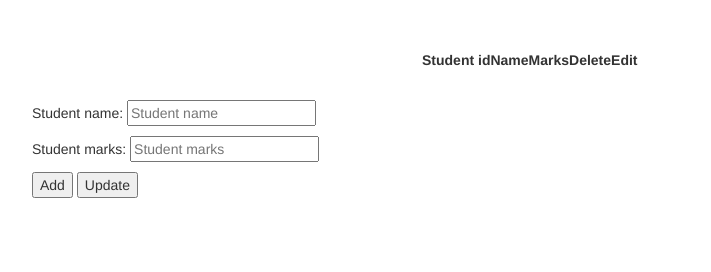
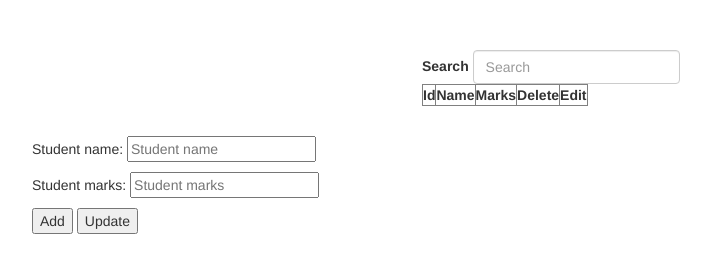
Before and after one commit to sidsingh760/developer95, a website: page index.html in a window 1280 px wide. Shown: the whole page, without its empty margins (38-749 px from the left). Drawn offline with nearby package versions, Linux system fonts and the light colour scheme.

Commit message:
search and sort functionalities

```diff
--- a/core.js
+++ b/core.js
@@ -16,7 +16,10 @@ function mainController($scope, $http) {
             console.log('Error: ' + data);
         });
 
-
+    $scope.sort = function(keyname){
+        $scope.sortKey = keyname;   //set the sortKey to the param passed
+        $scope.reverse = !$scope.reverse; //if true make it false and vice versa
+    }
     $scope.deleteTodo = function(id) {
         $http.delete('/studs/' + id)
             .success(function(data) {
--- a/index.html
+++ b/index.html
@@ -31,18 +31,22 @@
 
             <!-- LOOP OVER THE TODOS IN $scope.todos -->
             <div  >
-                <table border="0">
-                    <tr>
-                        <th>Student id</th>
-                        <th> Name</th>
-                        <th> Marks</th>
+                <form class="form-inline">
+                    <div class="form-group">
+                        <label >Search</label>
+                        <input type="text" ng-model="search" class="form-control" placeholder="Search">
+                    </div>
+                </form>
+                <table border="1" cellspacing="15">
+                   <thead> <tr>
+                        <th ng-click="sort('_id')">Id</th>
+                        <th ng-click="sort('name')"> Name</th>
+                        <th ng-click="sort('marks')"> Marks</th>
                         <th>Delete</th>
                         <th>Edit</th>
+                   </tr></thead>
 
-                    </tr>
-
-                    <tr ng-repeat="todo in todos">
-
+                    <tr ng-repeat="todo in todos |filter:search | orderBy:sortKey:reverse" >
                         <td>{{ todo._id }}</td>
                         <td>{{ todo.name }}</td>
                         <td>{{ todo.marks }}</td>
```
